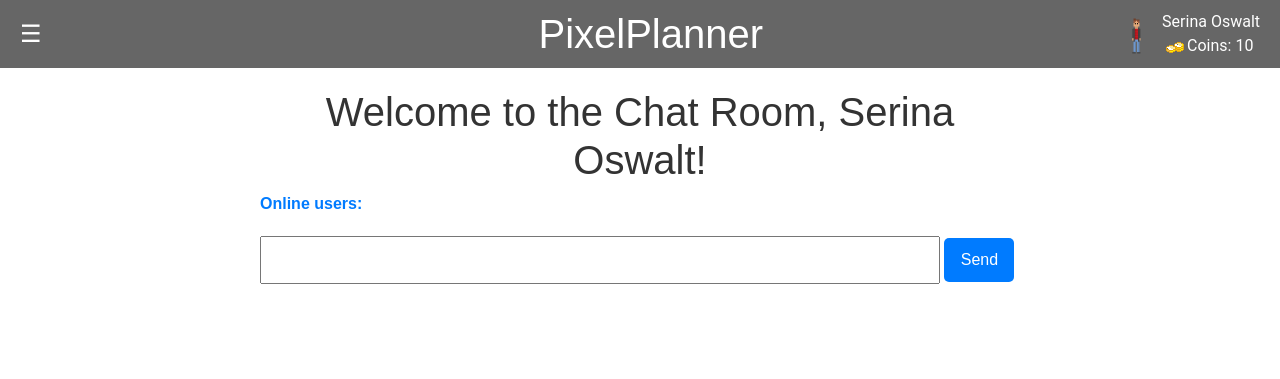
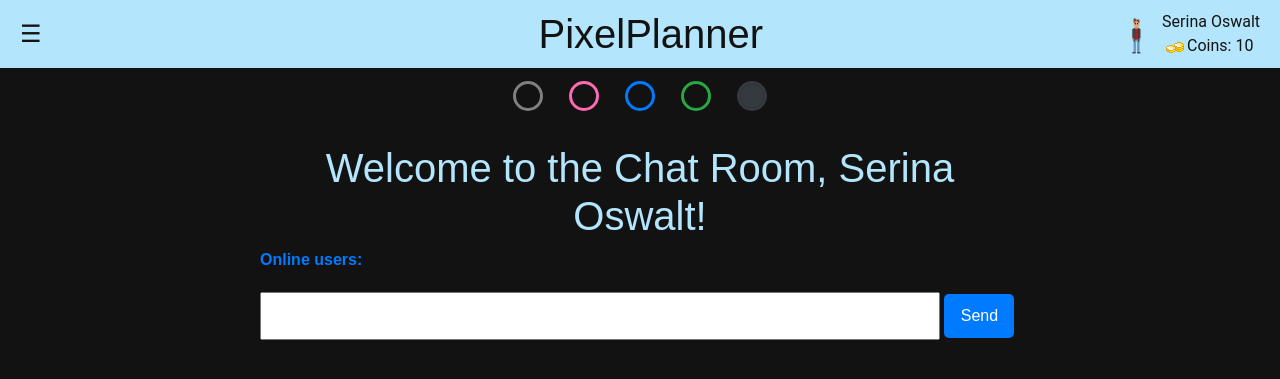
Before and after one commit to Mkidwai1/ITSC-3155-Semester-long-project, a Flask app: page /chat in a window 1280 px wide. Shown: the top 379 px of the page. Run offline with Flask 3, Linux system fonts and the light colour scheme; a user stored in the database is signed in; data comes from the database, SQL or seed files in the repository; both versions use the stored data as it was after the commit; some libraries are stand-ins or nearby versions.

Commit message:
fixed themes for chat.html & todo.html, also added to the settings page the current course codes

```diff
--- a/app.py
+++ b/app.py
@@ -154,23 +154,26 @@ def login():
         else:
             flash('Invalid Email or Password. Please try again.')
     return render_template('login.html')
-
 @app.route('/settings', methods=['GET', 'POST'])
 def settings():
-    if 'email' in session:
-        user = User.query.filter_by(email=session['email']).first()
+    if 'email' not in session:
+        flash('Please log in to access settings.')
+        return redirect(url_for('login'))
 
-        if request.method == 'POST':
-            course_codes = request.form.get('course_codes')
-            course_codes_list = [code.strip() for code in course_codes.split(',') if code.strip()]
-            user.course_codes_list = ','.join(course_codes_list)
-            db.session.commit()
-            flash('Course codes updated successfully. You can now view your Canvas calendar.', 'success')  # Modified to include additional instruction
-            return redirect(url_for('dashboard'))  # Redirect back to the dashboard to show the flash message
+    user = User.query.filter_by(email=session['email']).first()
+    if not user:
+        flash('User not found.')
+        return redirect(url_for('dashboard'))
 
-        return render_template('settings.html', user=user)
+    if request.method == 'POST':
+        course_codes = request.form.get('course_codes')
+        user.course_codes_list = ', '.join([code.strip() for code in course_codes.split(',') if code.strip()])
+        db.session.commit()
+        flash('Course codes updated successfully.')
+        return redirect(url_for('settings'))
 
-    return redirect(url_for('login'))
+    course_codes = user.course_codes_list.split(',') if user.course_codes_list else []
+    return render_template('settings.html', user=user, course_codes=course_codes)
 
 @app.route('/canvas-calendar')
 def canvas_calendar():
--- a/static/css/styles.css
+++ b/static/css/styles.css
@@ -367,7 +367,7 @@ body {
     max-width: 1100px;
     margin: 40px auto;
     align-self: center;
-    background-color: #a39a22; /* Changes the color of the calendar itself */
+    background-color: var(--calendar-bg-color); /* Changes the color of the calendar itself */
 
 }
 #canvas-calendar {
@@ -872,7 +872,7 @@ body {
 
 .chat-title {
     text-align: center;
-    color: #333;
+    color: var(--chat-title-color);
 }
 
 .user-count {
@@ -1052,6 +1052,8 @@ body {
         --todo-header-color: #d16277;
         --toolbar-title-color: #d16277;
         --event-color: #b03060;
+        --chat-title-color: #d16277;
+
 
 
 }
@@ -1068,6 +1070,8 @@ body {
     --todo-header-color: #505050;
     --toolbar-title-color: #505050;
     --event-color: #333333;
+    --chat-title-color: #505050;
+
 
 
 }
@@ -1084,6 +1088,8 @@ body {
     --todo-header-color: #31708f;
     --toolbar-title-color: #31708f;
     --event-color: #003366;
+    --chat-title-color: #31708f;
+
 
 
 }
@@ -1100,12 +1106,14 @@ body {
     --todo-header-color: #388e3c;
     --toolbar-title-color: #388e3c;
     --event-color: #2e7d32;
+    --chat-title-color: #388e3c;
+
 
 
 }
 :root:has(#dark:checked) {
     --bg-color: #121212; /* Very dark gray, almost black, for background */
-    --text-color: #e0e0e0; /* Light gray for text */
+    --text-color: #4a3e5f; /* Light gray for text */
     --link-color: #bb86fc; /* Purplish shade for links */
     --hover-text-decoration: none; /* No underline on hover */
     --hover-bg-color: #333333;
@@ -1117,6 +1125,7 @@ body {
     --todo-header-color: #b3e5fc;
     --toolbar-title-color: #b3e5fc;
     --event-color: #b3e5fc;
+    --chat-title-color: #b3e5fc;
 
 }
 
--- a/templates/chat.html
+++ b/templates/chat.html
@@ -22,6 +22,31 @@
         </div>
 </header>
 
+<form class="color-picker"
+action="">
+  <fieldset>
+    <legend class="visually-hidden"> Pick a color scheme</legend>
+    <label for ="light" class="visually-hidden"> Light Theme</label>
+    <input type="radio"
+    name="theme" id="light" checked>
+
+    <label for ="pink" class="visually-hidden"> Pink Theme</label>
+    <input type="radio"
+    name="theme" id="pink" checked>
+
+    <label for ="blue" class="visually-hidden"> Blue Theme</label>
+    <input type="radio"
+    name="theme" id="blue" checked>
+
+    <label for ="green" class="visually-hidden"> Green</label>
+    <input type="radio"
+    name="theme" id="green" checked>
+
+    <label for ="dark" class="visually-hidden"> Dark</label>
+    <input type="radio"
+    name="theme" id="dark" checked>
+  </fieldset>
+</form>
 <body>
 
 <div id="navbar" class="sidenav" onmouseover="openNav()" onmouseout="closeNav()">
```
Also changed, not shown: templates/settings.html (+12 -7 lines), instance/database.db.
